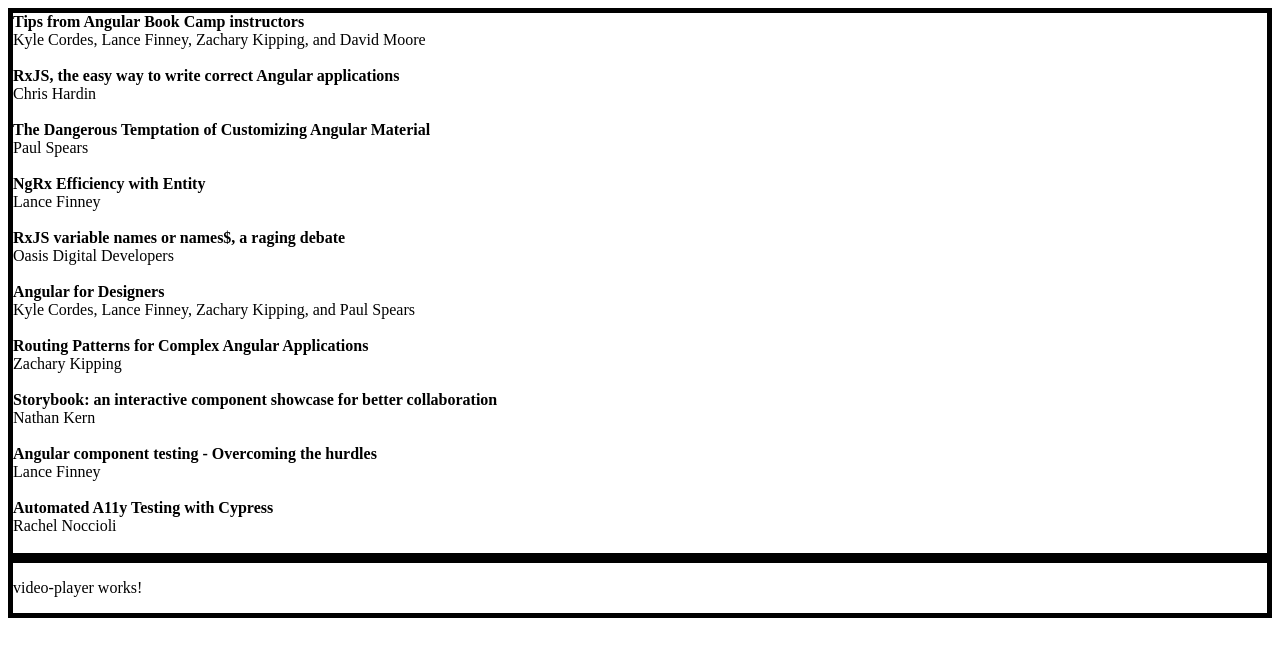
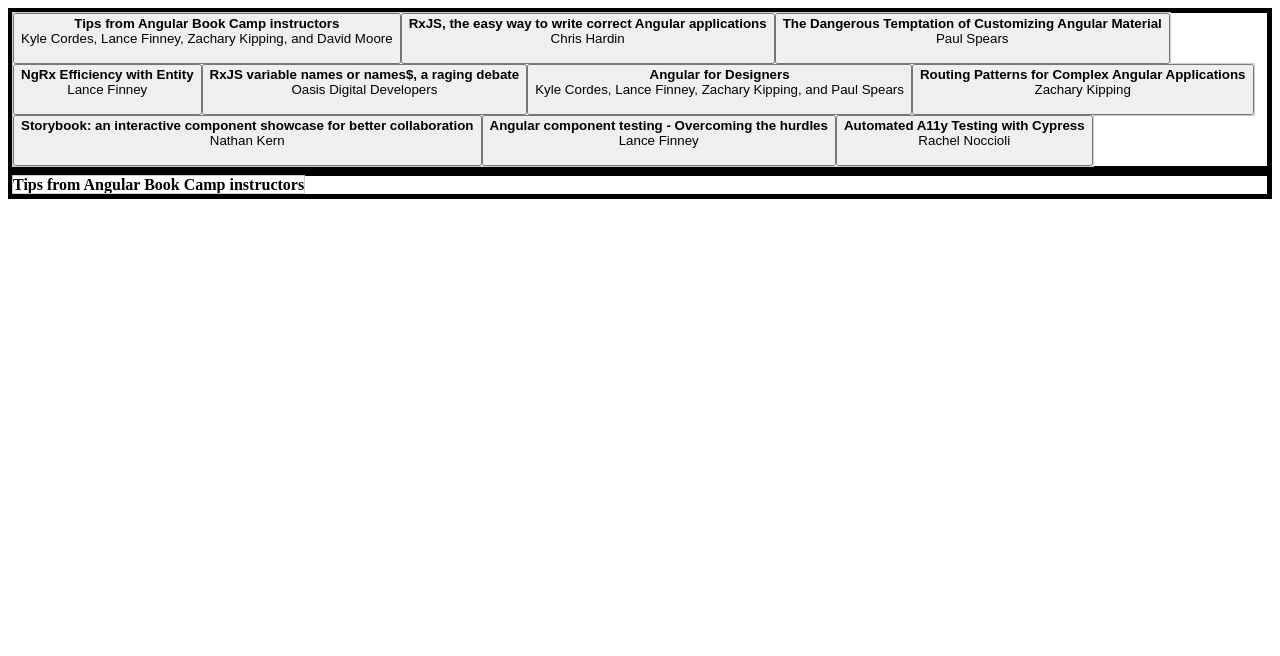
Before and after one commit to ADerbak/Angular_Workshop_App, an Angular app: page /dashboard in a window 1280 px wide. Shown: the top 656 px of the page. Built offline with nearby package versions, Linux system fonts and the light colour scheme.

Commit message:
Allows for clicking videos and show player detail

```diff
--- a/src/app/dashboard/dashboard/dashboard.component.html
+++ b/src/app/dashboard/dashboard/dashboard.component.html
@@ -1,6 +1,9 @@
 <section>
-    <app-video-list [videoList]="videoList" />
+    <app-video-list
+    [videoList]="videoList"
+    (videoSelected)="selectedVideo = $event"
+    />
 </section>
 <section>
-    <app-video-player>video player works!</app-video-player>
+    <app-video-player [video]="selectedVideo">video player works!</app-video-player>
 </section>
--- a/src/app/dashboard/dashboard/dashboard.component.ts
+++ b/src/app/dashboard/dashboard/dashboard.component.ts
@@ -13,6 +13,7 @@
 })
 export default class DashboardComponent {
   videoList = videos;
+  selectedVideo: Video = this.videoList[0];
 }
 
 
--- a/src/app/dashboard/video-list/video-list.component.html
+++ b/src/app/dashboard/video-list/video-list.component.html
@@ -1,5 +1,6 @@
-<div *ngFor = "let video of videoList">
+<button *ngFor = "let video of videoList"
+    (click)="selectVideo(video)">
    <strong>{{video.title}}</strong>
     <br>{{video.author}}
     <br><br>
-</div>
+</button>
--- a/src/app/dashboard/video-list/video-list.component.ts
+++ b/src/app/dashboard/video-list/video-list.component.ts
@@ -1,4 +1,4 @@
-import { Component, Input } from '@angular/core';
+import { Component, EventEmitter, Input, Output } from '@angular/core';
 import { CommonModule } from '@angular/common';
 import { Video } from '../types';
 
@@ -13,4 +13,9 @@
 
 export class VideoListComponent {
   @Input() videoList: Video[] = [];
+  @Output() videoSelected = new EventEmitter<Video>();
+
+  selectVideo(video: Video) : void{
+    this.videoSelected.emit(video);
+  }
 }
--- a/src/app/dashboard/video-player/video-player.component.html
+++ b/src/app/dashboard/video-player/video-player.component.html
@@ -1 +1 @@
-<p>video-player works!</p>
+<strong>{{video?.title}}</strong>
--- a/src/app/dashboard/video-player/video-player.component.ts
+++ b/src/app/dashboard/video-player/video-player.component.ts
@@ -1,5 +1,6 @@
-import { Component } from '@angular/core';
+import { Component, Input } from '@angular/core';
 import { CommonModule } from '@angular/common';
+import { Video } from '../types';
 
 @Component({
   selector: 'app-video-player',
@@ -9,5 +10,5 @@
   styleUrls: ['./video-player.component.css']
 })
 export class VideoPlayerComponent {
-
+  @Input() video: Video | undefined;
 }
```
